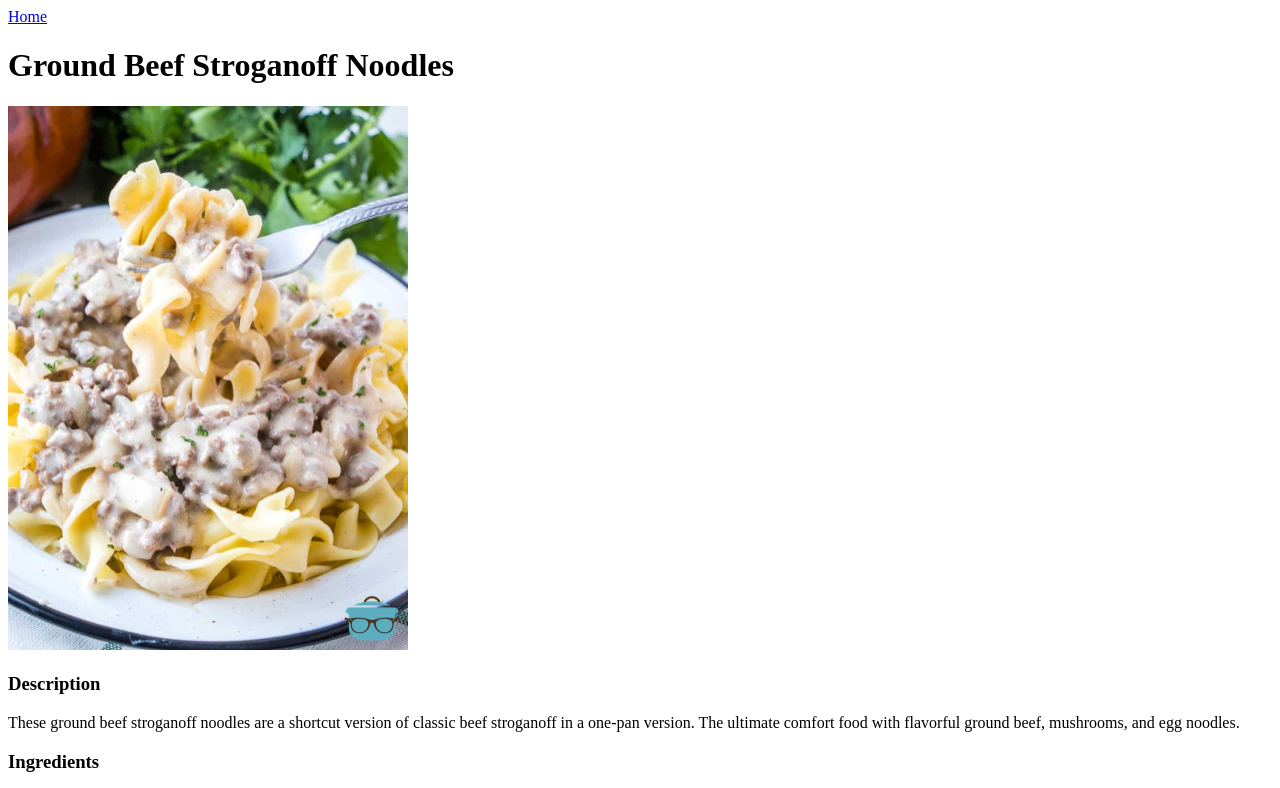
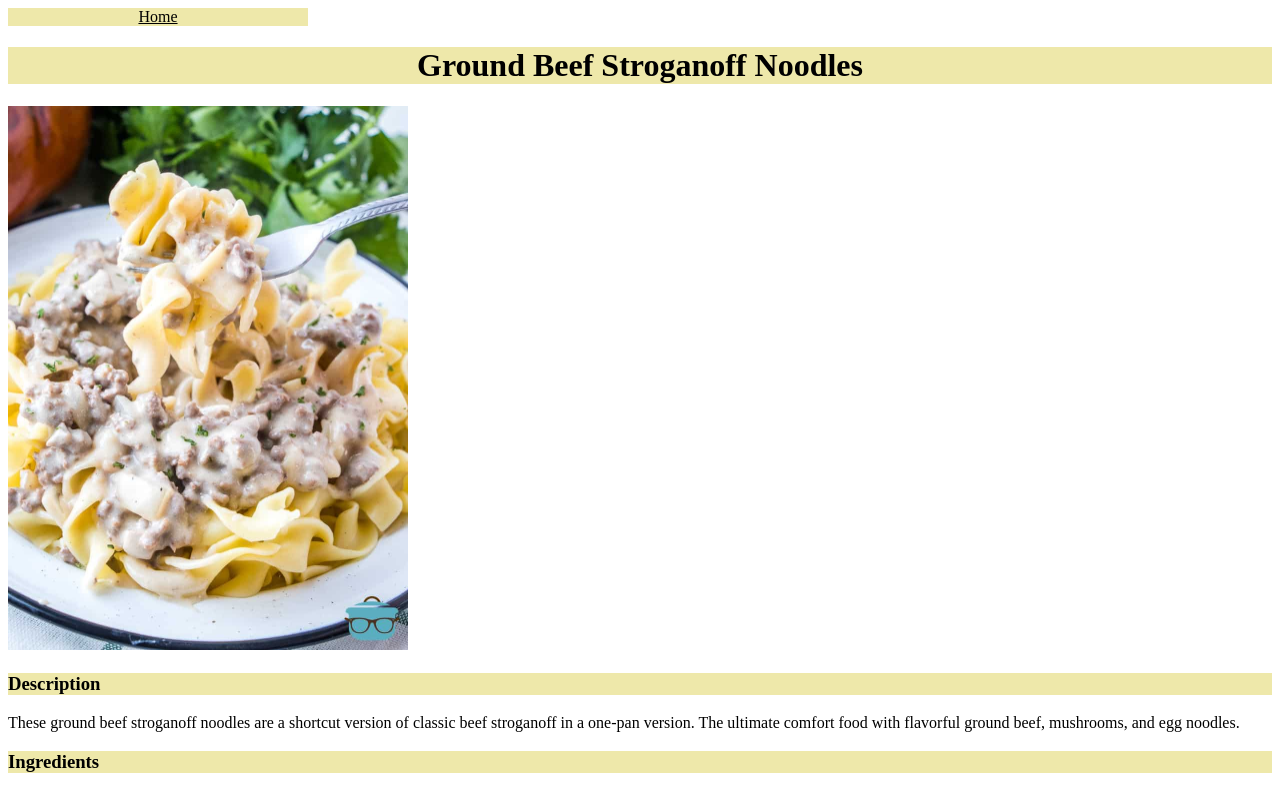
Before and after one commit to dancar22/odin-recipes, a plain HTML site: page recipes/stroganoff.html in a window 1280 px wide. Shown: the top 788 px of the page. Drawn offline with Linux system fonts and the light colour scheme.

Commit message:
Add styling to recipes

```diff
--- a/recipes/stroganoff.html
+++ b/recipes/stroganoff.html
@@ -2,16 +2,18 @@
 <html lang="en">
 <head>
     <meta charset="UTF-8">
-    <title>Document</title>
+    <title>Ground Beef Stroganoff Noodles</title>
+    <link rel = "stylesheet" href="../styles.css">
+
 </head>
 <body>
-    <a href="../index.html">Home</a>
+    <a class="link" href="../index.html">Home</a>
 
-    <h1>Ground Beef Stroganoff Noodles</h1>
+    <h1 class="title">Ground Beef Stroganoff Noodles</h1>
     <img src="../images/stroganoff.jpg" width="400">
-    <h3>Description</h3>
+    <h3 class="title heading">Description</h3>
     <p>These ground beef stroganoff noodles are a shortcut version of classic beef stroganoff in a one-pan version. The ultimate comfort food with flavorful ground beef, mushrooms, and egg noodles. </p>
-    <h3>Ingredients</h3>
+    <h3 class="title heading">Ingredients</h3>
     <ul>
         <li>1 tablespoon unsalted butter</li>
         <li>1 tablespoon vegetable oil</li>
@@ -21,7 +23,7 @@
         <li>2 cloves minced garlic</li>
         <li>1 cup water</li>
     </ul>
-    <h3>Steps</h3>
+    <h3 class="title heading">Steps</h3>
     <ol>
         <li>Melt butter and oil in a skillet over medium-high heat. Add mushrooms, season with salt, and saute, stirring occasionally, until they turn golden brown, 5 to 10 minutes. </li>
         <li>Stir in minced garlic and flour, and cook for 1 minute. Pour in vodka and allow to evaporate, about 30 seconds.</li>
--- a/styles.css
+++ b/styles.css
@@ -1,15 +1,30 @@
+
 .title {
-    background-color: black;
-    color:white;
+    background-color: palegoldenrod;
+    color:black;
     text-align: center;
+}
+
+.heading {
+    text-align: left;
 }
 
 .icon {
     width: 300px;
-    height: auto;
+    height: 400px;
 }
 
 .link {
-    color: white;
-    background-color: black;
+    color: black;
+    background-color: palegoldenrod;
+    display:block;
+    width: 300px;
+    text-align: center;
+
 }
+
+div {
+    display:inline-block;
+    width: 500px;
+    height: 500px;
+}
```
Also changed, not shown: index.html (+11 -4 lines), recipes/katsu-curry.html (+8 -6 lines).
